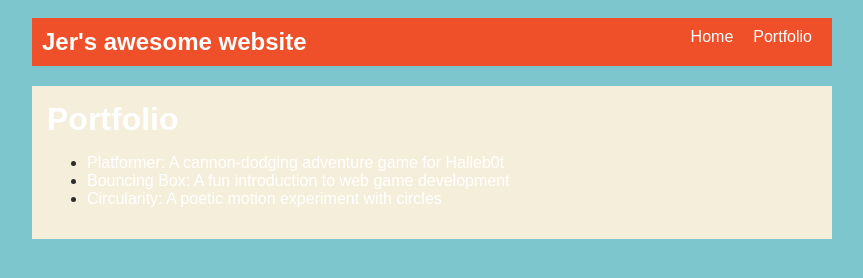
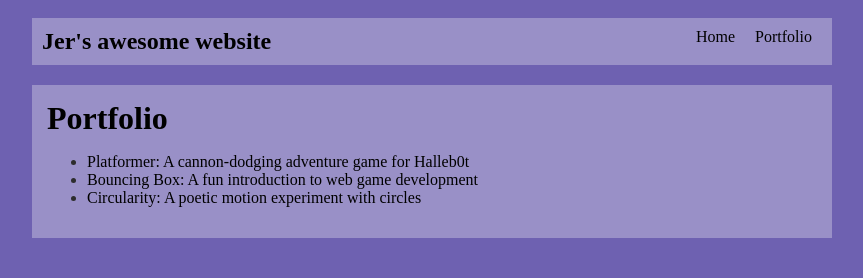
Before and after one commit to jeronnicajackson/jeronicajackson.github.io, a plain HTML site: page portfolio.html in a window 1280 px wide. Shown: the whole page, without its empty margins (208-1071 px from the left). Drawn offline with Linux system fonts and the light colour scheme.

```diff
--- a/style.css
+++ b/style.css
@@ -1,8 +1,8 @@
 body {
-    background: rgb(125, 198, 205);
+    background: rgb(110, 97, 177);
     color: rgb(45, 45, 45);
     padding: 10px;
-    font-family: Arial, sans-serif;
+    font-family: comic sans, bold;
 }
 
 #all-contents {
@@ -12,7 +12,7 @@
 
 /* navigation menu */
 nav {
-    background: rgb(239, 80, 41);
+    background: rgb(153, 144, 199);
     margin: 0 auto;
     display: flex;
     padding: 10px;
@@ -21,7 +21,7 @@
 h1 {
     display: flex;
     align-items: center;
-    color: white;
+    color: rgb(0, 0, 0);
     flex: 1;
     margin: 0;
 }
@@ -40,12 +40,12 @@
 
 a {
     text-decoration: none;
-    color: #fff;
+    color: #000000;
 }
 
 /* main container area beneath menu */
 main {
-    background: rgb(245, 238, 219);
+    background: rgb(153, 144, 199);
     display: flex;
     margin-top: 20px;
 }
```
Also changed, not shown: fsd-projects/bouncing-box/index.html (+7 -4 lines).
